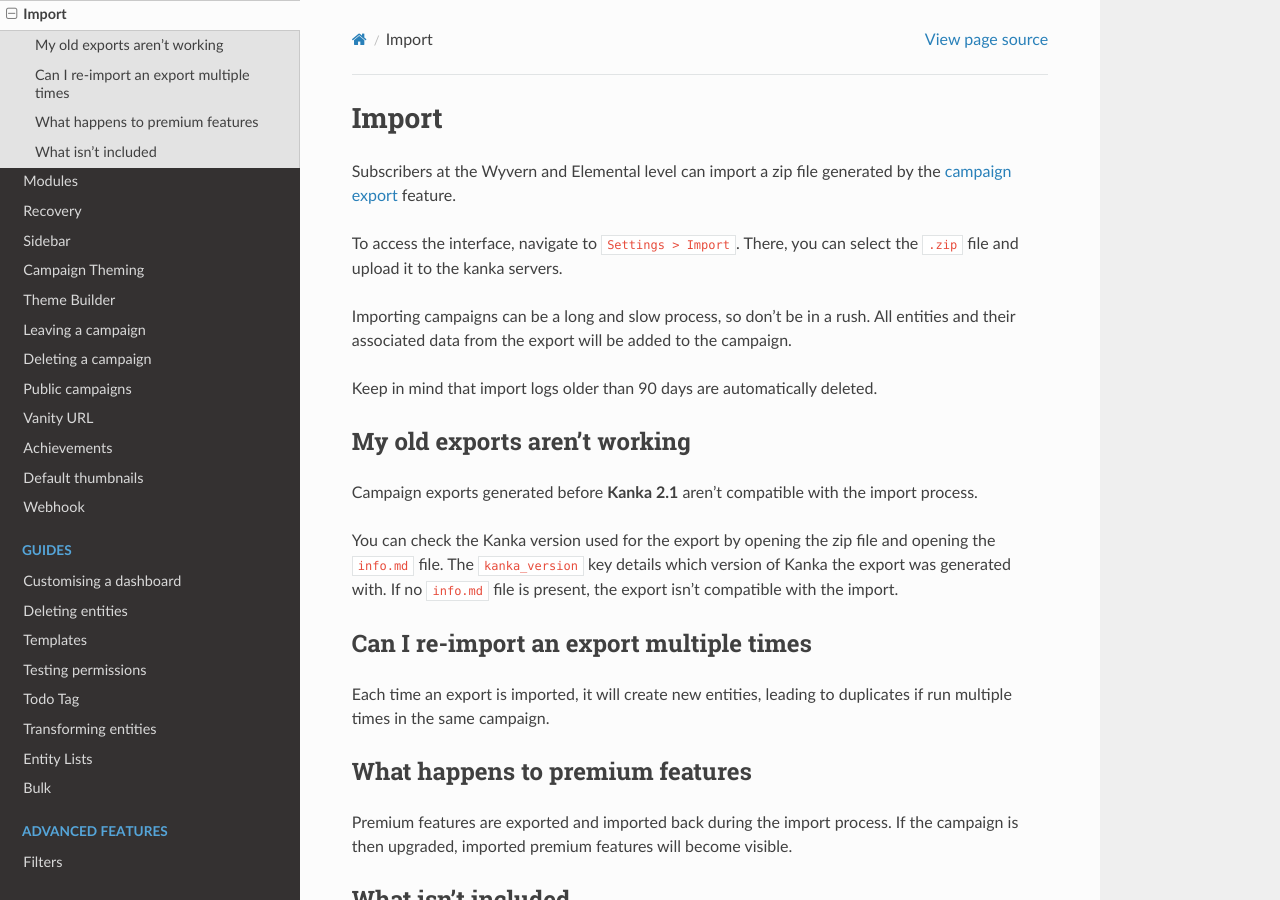
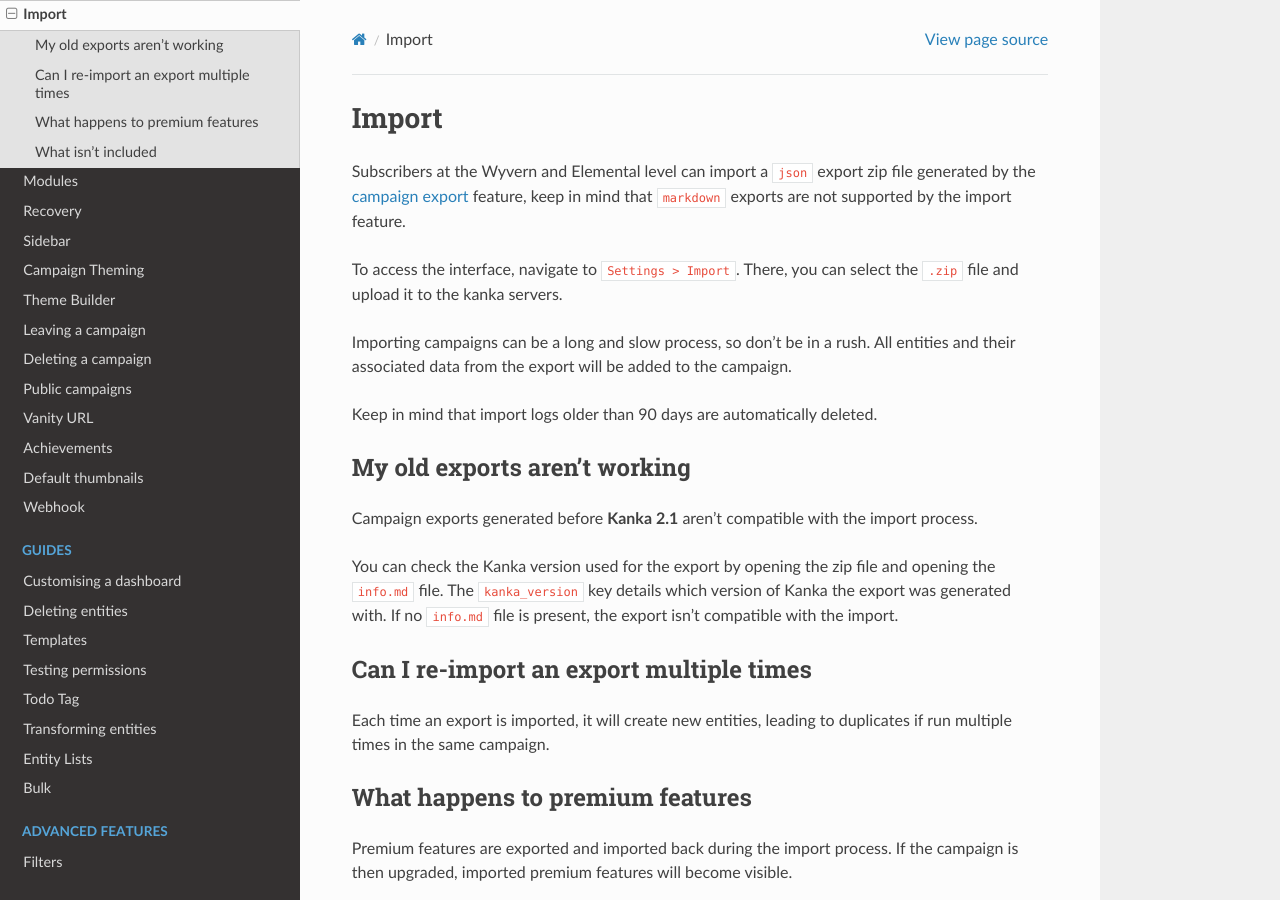
Before and after one commit to owlchester/kanka-docs, a Sphinx documentation site: the page built from docs/features/campaigns/import.md, in a window 1280 px wide and 900 px high. Built offline with Sphinx 7.4.7 and the Read the Docs theme 3.1.0, drawn with Linux system fonts in a browser that asks for light colours; pages that are not in the unit, such as notebooks, are missing from menus.

Commit message:
Update import.md

```diff
--- a/docs/features/campaigns/import.md
+++ b/docs/features/campaigns/import.md
@@ -1,6 +1,6 @@
 # Import
 
-Subscribers at the Wyvern and Elemental level can import a zip file generated by the [campaign export](/features/campaigns/export) feature.
+Subscribers at the Wyvern and Elemental level can import a `json` export zip file generated by the [campaign export](/features/campaigns/export) feature, keep in mind that `markdown` exports are not supported by the import feature.
 
 To access the interface, navigate to `Settings > Import`. There, you can select the `.zip` file and upload it to the kanka servers.
 
```
